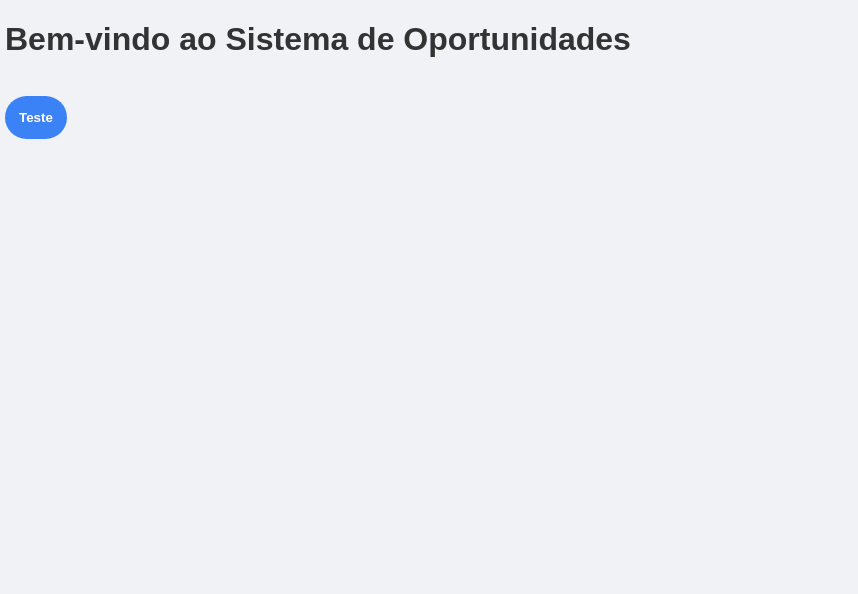
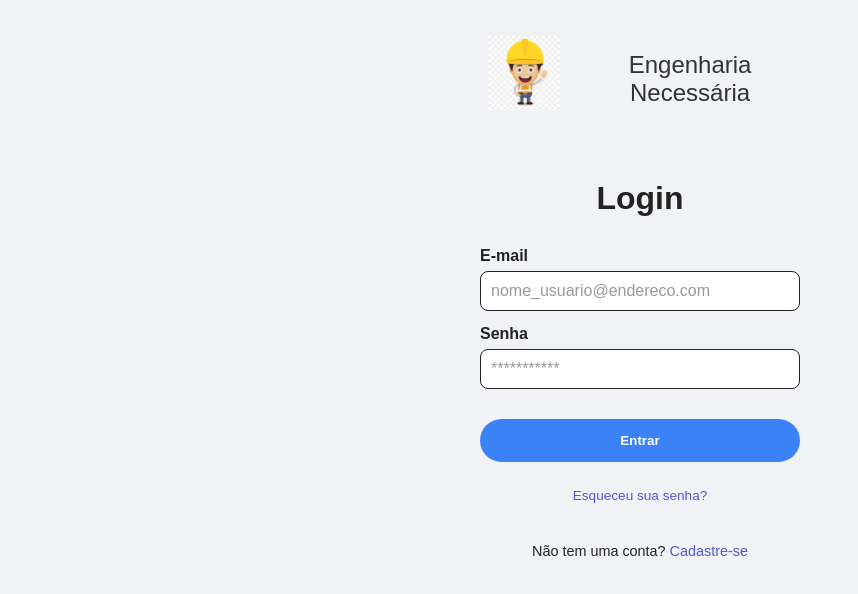
Before and after one commit to LPATROCINIO69/engenharia-necessaria, a React (Vite) app in the folder frontend/: page / in a window 1280 px wide. Shown: the top 594 px of the page, without its empty margins (0-858 px from the left). Built offline with nearby package versions, Linux system fonts and the light colour scheme.

Commit message:
Inclusão de página Login.tsx no frontend

```diff
--- a/frontend/src/App.tsx
+++ b/frontend/src/App.tsx
@@ -1,11 +1,22 @@
 import { Button } from "./components/Button";
+import { Input } from "./components/Input";
+import {Logo} from "./components/Logo";
+import { Login } from "./pages/Login";
 
 function App() {
   return (
-    <div>
-      <h1>Bem-vindo ao Sistema de Oportunidades</h1>
-      <Button>Teste</Button>
-    </div>
+    // <div>
+    //   <Logo></Logo>
+    //   <h1>Bem-vindo ao Sistema de Oportunidades</h1>
+    //   <Button>Teste</Button>
+    //   <Input
+    //       label="E-mail"
+    //       type="email"
+    //       placeholder="armando.lero@gmail.com"
+    //       required
+    //     />
+    // </div>
+    <Login />
   );
 }
 
--- /dev/null
+++ b/frontend/src/components/Logo.tsx
@@ -0,0 +1,21 @@
+import imagem from '../../public/pwa-192x192.png';
+
+export function Logo(){
+    return(
+        <div
+            style = {{
+                width:100,
+                height:100,
+                backgroundImage:`url(${imagem})`,
+                backgroundSize:'contain',
+                backgroundRepeat:'no-repeat',
+                display:'flex',
+                alignItems: 'center',
+                justifyContent: 'center',
+                fontSize: 14,
+                borderRadius: 4,
+                userSelect: 'none'
+            }}
+        ></div>
+    );
+}
--- /dev/null
+++ b/frontend/src/pages/Login.tsx
@@ -0,0 +1,59 @@
+import React,{useState} from "react";
+import { Logo } from "../components/Logo";
+import { Input } from "../components/Input";
+import { Button } from "../components/Button";
+
+import '../styles/Login.css';
+
+
+export function Login(){
+    const [email, setEmail]= useState('');
+    const [senha, setSenha]= useState('');
+
+    const handleSubmit = (e:React.FormEvent) =>{
+        e.preventDefault();
+        // TO DO: chamar o serviço de autenticação para continuar a abertura do sistema
+        console.log("Login com:  ", email, senha);
+    };
+
+    return(
+        <div className="login-container">
+            <header className="login-header">
+                <Logo />
+                <h1>Engenharia Necessária</h1>
+            </header>
+
+            <form onSubmit={handleSubmit} className="login-form">
+                <h2>Login</h2>
+                <Input
+                    label="E-mail"
+                    type ="email"
+                    placeholder="nome_usuario@endereco.com"
+                    value={email}
+                    onChange={e => setEmail(e.target.value)}
+                    required
+                />
+
+                <Input
+                    label="Senha"
+                    type="password"
+                    placeholder="***********"
+                    value={senha}
+                    onChange={e => setSenha(e.target.value)}
+                />
+
+                <Button type ="submit">Entrar</Button>
+                <a href ="#" className="login-forgot">Esqueceu sua senha?</a>
+
+            </form>
+            <footer className="login-footer">
+                Não tem uma conta? <a href="#">Cadastre-se</a>
+            </footer>
+
+        </div>
+
+
+    );
+
+
+}
--- /dev/null
+++ b/frontend/src/styles/Login.css
@@ -0,0 +1,59 @@
+.login-container{
+    max-width: 320px;
+    margin:0 auto;
+    padding: 24px 12px;
+    font-family: Arial, Helvetica, sans-serif;
+    color: #222;
+    text-align: center;
+}
+
+.login-header{
+    display:flex;
+    align-items: center;
+    gap:12px;
+    justify-content: center;
+    margin-bottom: 24px;
+}
+
+.login-header h1{
+    font-weight: normal;
+    font-size: 1.5rem;
+}
+
+.login-form h2{
+    font-size:2rem;
+    font-weight: bold;
+    margin-bottom: 16px;
+}
+
+.login-form{
+    display:flex;
+    flex-direction: column;
+    gap:14px;
+}
+
+.login-forgot{
+    margin-top: 12px;
+    font-size:0.85rem;
+    color:#5555cc;
+    text-decoration: none;
+    cursor: pointer;
+}
+
+.login-forgot:hover{
+    text-decoration: underline;
+}
+
+.login-footer{
+    margin-top: 40px;
+    font-size: 0.9rem;
+}
+
+.login-footer a{
+    color:#5555cc;
+    text-decoration: none;
+}
+
+.login-footer a:hover {
+    text-decoration: underline;
+}
```
